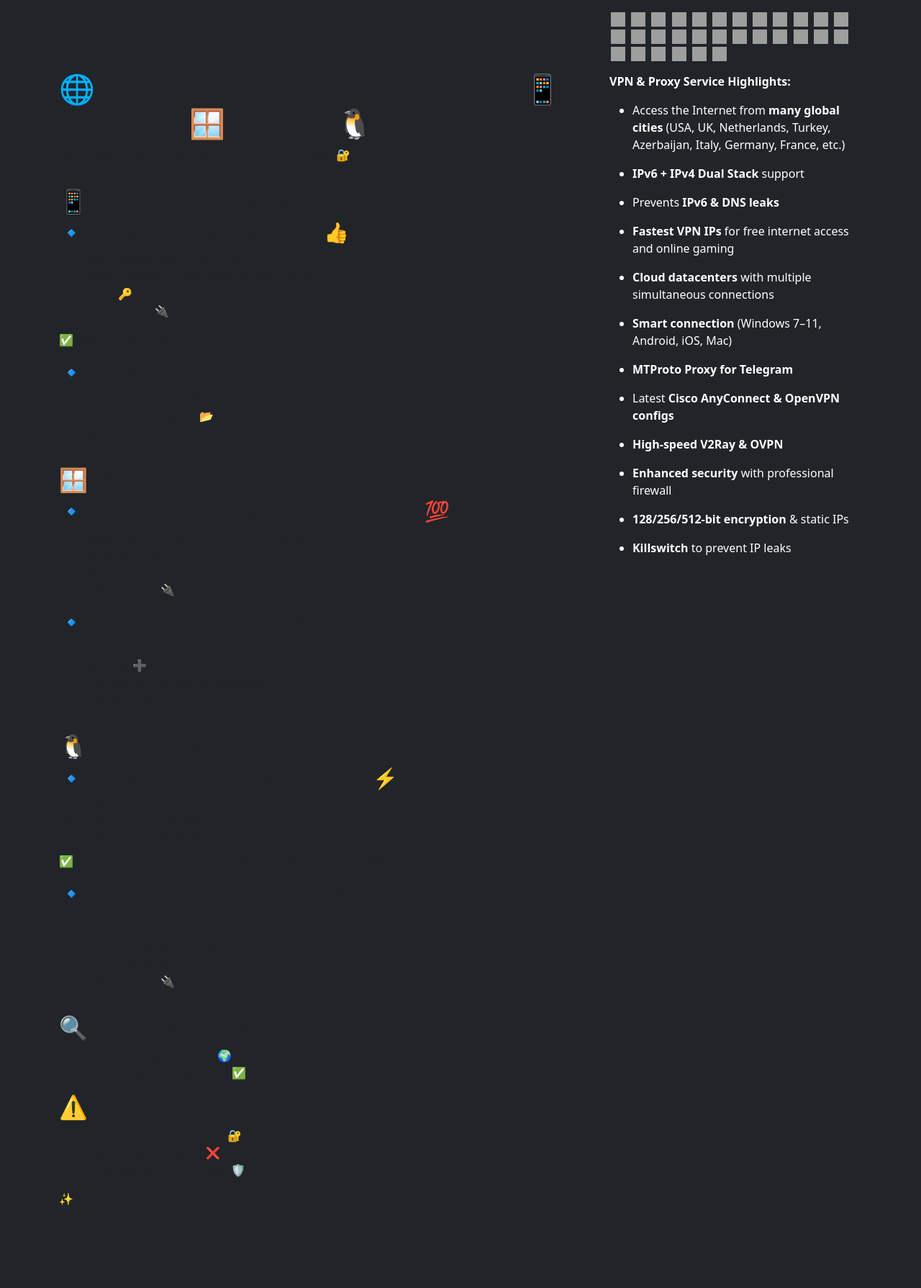
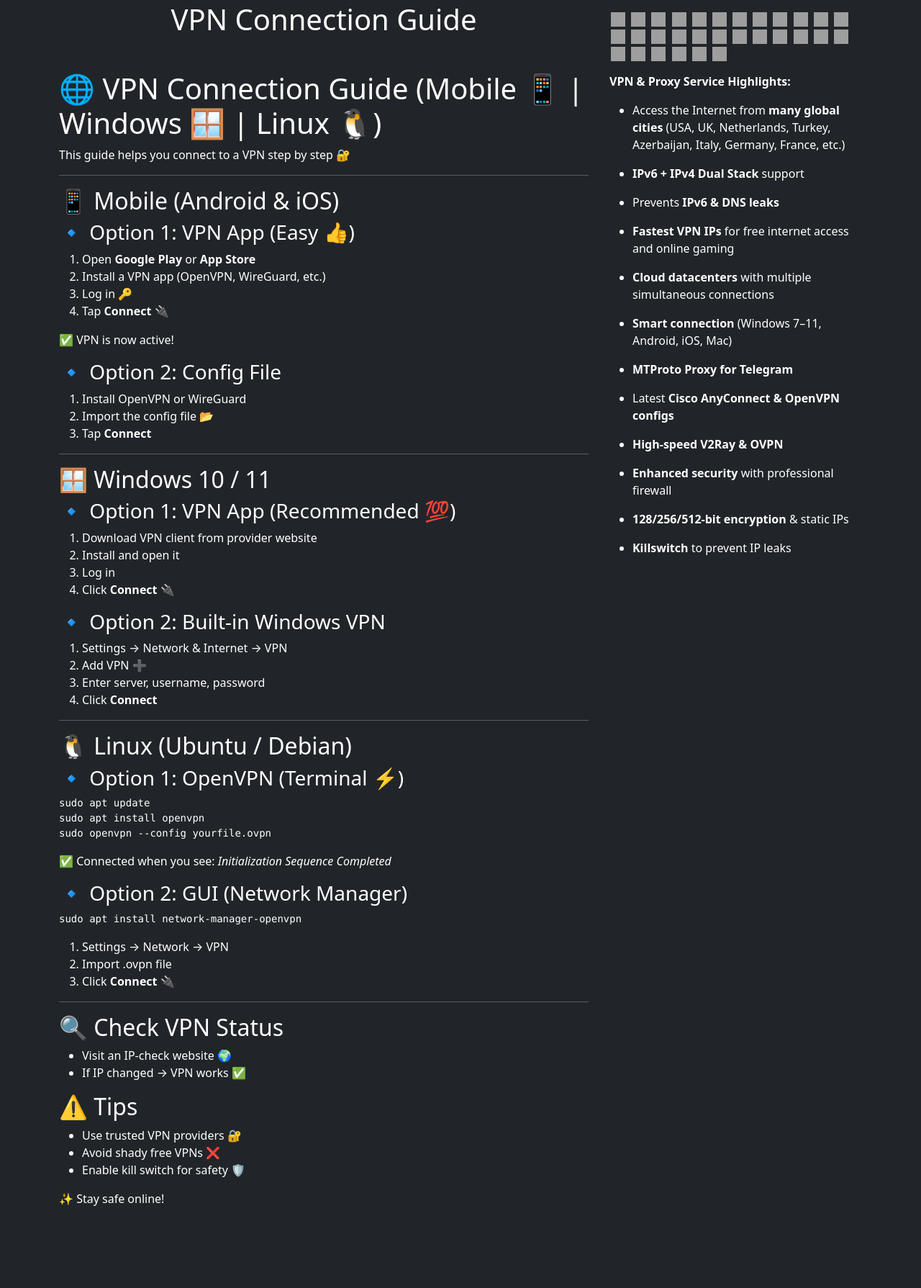
Before and after one commit to SaeidJavadi/Django-VPN-Shop, a Django app: page /help/1/ in a window 1280 px wide. Shown: the part 78-1867 px from the top of the page at 72% size. Run offline with Django 4.2, Linux system fonts and the light colour scheme; data comes from the database, SQL or seed files in the repository; some libraries are stand-ins or nearby versions; grey boxes are pictures that could not be loaded.

Commit message:
Update help_detail.html

```diff
--- a/backend/vpn/templates/vpn/help_detail.html
+++ b/backend/vpn/templates/vpn/help_detail.html
@@ -5,7 +5,7 @@
     {{ object.title }}
 {% endblock title %}
 {% block body %}
-    <div class="col-md-8 " style="direction: auto;">
+    <div class="col-md-8 " style="direction: auto;color:white;">
         <h1 style="text-align:center;">{{ object.title }}</h1>
     </br>
     <p>{{ object.content|safe }}</p>
```
